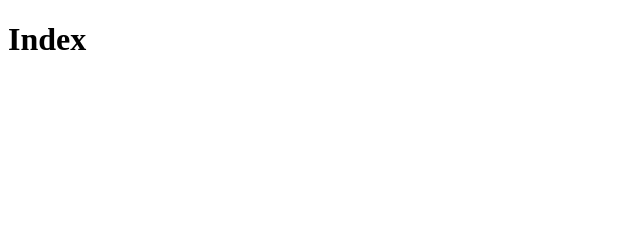
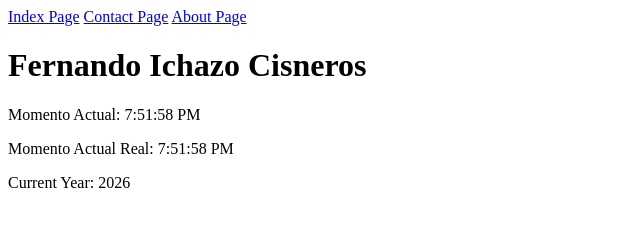
Before and after one commit to fernandoichazo/fernandoichazo.github.io, an Astro site: page / in a window 1280 px wide. Shown: the whole page, without its empty margins (0-640 px from the left). Built offline with nearby package versions, Linux system fonts and the light colour scheme; Astro itself is replaced by a stand-in of ours.

Commit message:
feat: Adding new pages

```diff
--- a/src/pages/index.astro
+++ b/src/pages/index.astro
@@ -1,10 +1,38 @@
 ---
+const name = "Fernando Ichazo Cisneros"
+const title = "Home Page"
+const currentDate = new Date().toLocaleTimeString()
 ---
 <html lang="en">
   <head>
-    <title>Index</title>
+    <title>{title}</title>
   </head>
   <body>
-    <h1>Index</h1>
+
+    <nav>
+      <a href="/">Index Page</a>
+      <a href="/contact">Contact Page</a>
+      <a href="/about">About Page</a>
+    </nav>
+
+    <h1>{name}</h1>
+
+    <p>Momento Actual: { currentDate }</p>
+    <p id="current-time">Momento Actual Real: </p>
+
+    <footer>Año: 2023</footer>
+
+    <script>
+
+      //! CLIENT SIDE RENDERING
+      const footer = document.querySelector("footer") as HTMLElement;
+      const currentTimeParagraph = document.querySelector("#current-time") as HTMLParagraphElement;
+
+      const currentYear: number = new Date().getFullYear();
+      footer.innerText = `Current Year: ${ currentYear }`;
+
+
+      currentTimeParagraph.innerText = `Momento Actual Real: ${ new Date().toLocaleTimeString() }`
+    </script>
   </body>
 </html>
```
Also changed, not shown: src/pages/contact.astro (added, +10 -0 lines).
